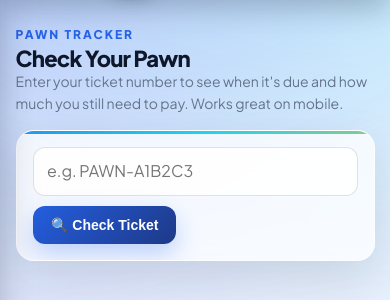
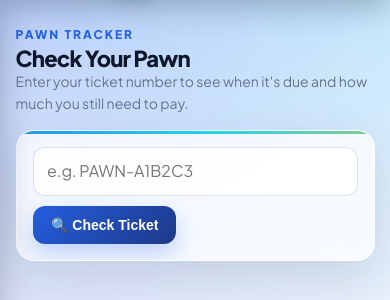
Before and after one commit to Carljamesnew31/cvcpawnshop, a Python web app: template templates/pawn_check.html in a window 390 px wide. Shown: the part 63-363 px from the top of the page. Run offline with Jinja, Linux system fonts and the light colour scheme; the template is opened without the code that fills it, so the values that code supplies are empty.

Commit message:
Remove mobile note from pawn checker

```diff
--- a/templates/pawn_check.html
+++ b/templates/pawn_check.html
@@ -6,7 +6,7 @@
   <div>
     <div class="eyebrow">Pawn tracker</div>
     <h2 class="section-title">Check Your Pawn</h2>
-    <p class="section-sub">Enter your ticket number to see when it's due and how much you still need to pay. Works great on mobile.</p>
+    <p class="section-sub">Enter your ticket number to see when it's due and how much you still need to pay.</p>
   </div>
 </div>
 
```
